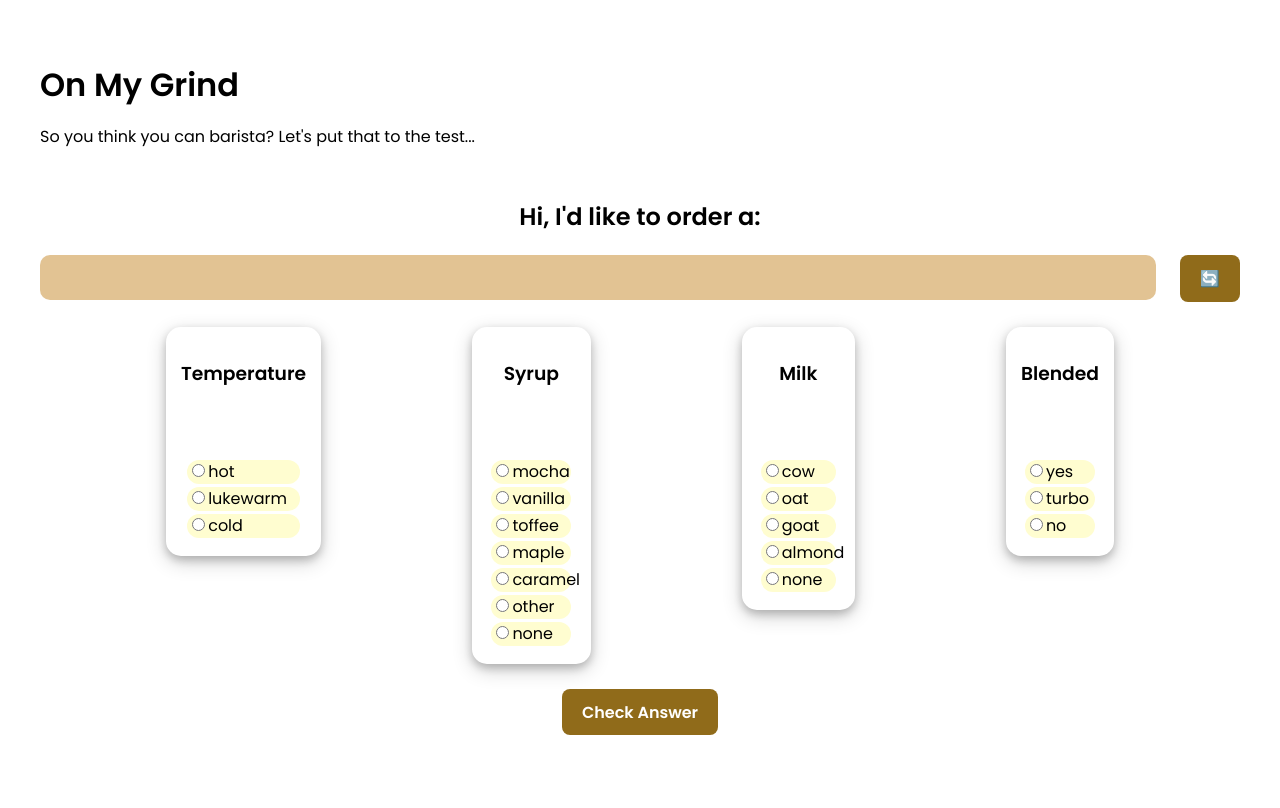
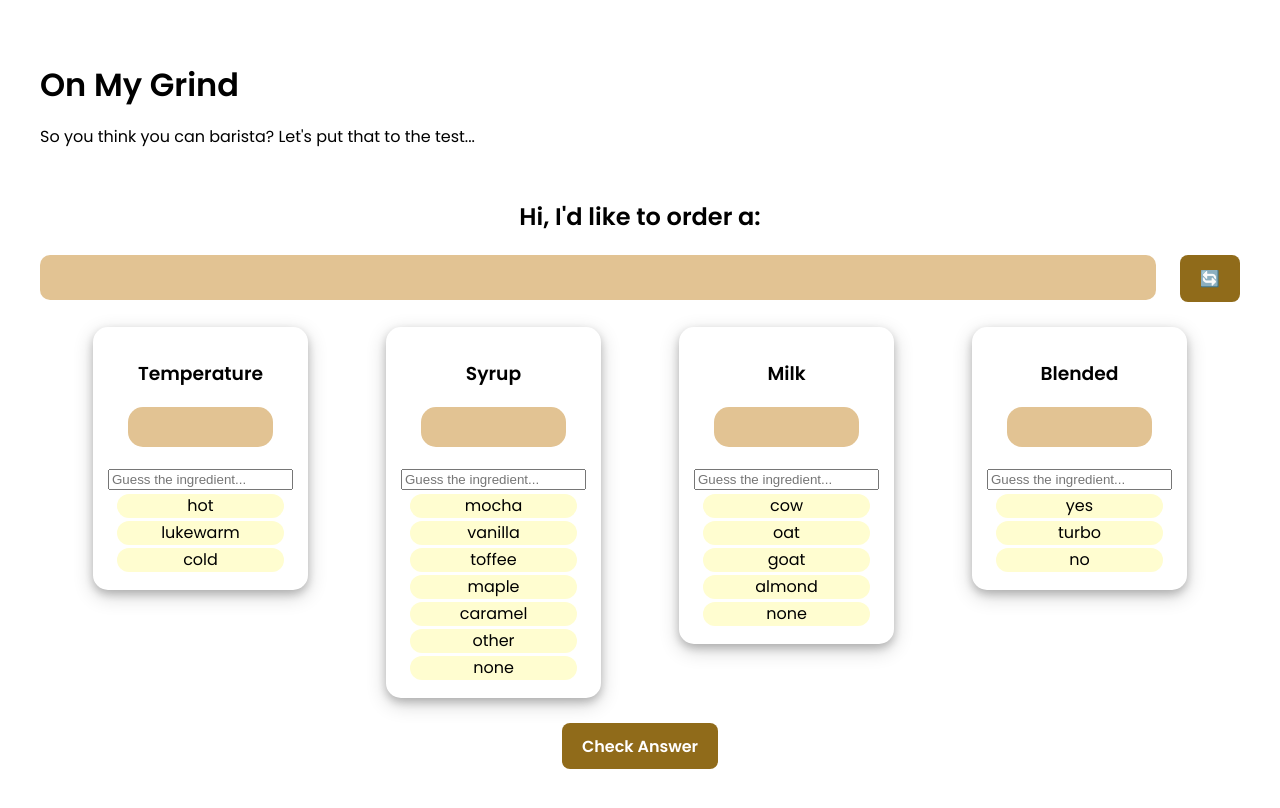
Before and after one commit to gabrielaliera/barista-app, a React (Vite) app: page / in a window 1280 px wide. Built offline with nearby package versions, Linux system fonts and the light colour scheme.

Commit message:
Change to input guess values

```diff
--- a/src/App.css
+++ b/src/App.css
@@ -64,14 +64,15 @@ body{
 .answer-space {
   background-color: rgb(226, 195, 147);
   height: 20px;
-  padding-top: 5px;
-  padding-bottom: 5px;
+  padding-top: 10px;
+  padding-bottom: 10px;
   width: auto;
   margin-bottom: 20px;
   border-radius: 15px;
-  margin-left: auto;
+  margin-left: 20px;
+  margin-right: 20px;
   clear: both;
-  text-align: center;
+
 }
 
 
@@ -80,7 +81,7 @@ li {
   margin-bottom:3px;
   margin-right: 5%;
   margin-left: 5%;
-  text-align: left;
+  text-align: center;
   background-color: #FFFDD0;
   border-radius: 15px;
   list-style: none;
@@ -112,3 +113,6 @@ button.newdrink {
   display: flex;
   justify-content: space-between;
 }
+
+.textbox{
+}
--- a/src/Components/baristaForm.jsx
+++ b/src/Components/baristaForm.jsx
@@ -32,23 +32,38 @@ const BarsitaForm = () =>{
     }
 
     const onCheckAnswer = () => {
+        event.preventDefault();
         if (trueRecipe.temp != inputs['temperature']){
+            if (!ingredients["temperature"].includes(inputs["temperature"])) {
+                alert("For temperature, that isn't even an option!");
+              }
             setCheckedTemperature('wrong');
         } else {
             setCheckedTemperature("correct");
         }
 
         if (trueRecipe.syrup != inputs['syrup']){
+            if (!ingredients['syrup'].includes(inputs['syrup']) ){
+                alert("For syrup, that isn't even an option!")
+              }
             setCheckedSyrup('wrong');
         } else {
             setCheckedSyrup("correct");
         }
+
         if (trueRecipe.milk != inputs['milk']){
+            if (!ingredients['milk'].includes(inputs['milk']) ){
+                alert("For milk, that isn't even an option!")
+            }
             setCheckedMilk('wrong');
         } else {
             setCheckedMilk("correct");
         }
+
         if (trueRecipe.blended != inputs['blended']){
+            if (!ingredients['blended'].includes(inputs['blended']) ){
+                alert("For blended, that isn't even an option!")
+            }
             setCheckedBlended('wrong');
         } else {
             setCheckedBlended("correct");
@@ -105,7 +120,8 @@ const BarsitaForm = () =>{
                         }))}
                         label="temperature"
                         choices={ingredients["temperature"]}
-                        checked={inputs["temperature"]}
+                        currentVal={inputs["temperature"]}
+                        //checked={inputs["temperature"]}
                     />
                 </div>
                 <div className="mini-container">
@@ -120,7 +136,8 @@ const BarsitaForm = () =>{
                         }))}
                         label="syrup"
                         choices={ingredients["syrup"]}
-                        checked={inputs["syrup"]}
+                        currentVal={inputs["syrup"]}
+                        //checked={inputs["syrup"]}
                     />
                 </div>
                 <div className="mini-container">
@@ -135,7 +152,8 @@ const BarsitaForm = () =>{
                         }))}
                         label="milk"
                         choices={ingredients["milk"]}
-                        checked={inputs["milk"]}
+                        currentVal={inputs["milk"]}
+                        //checked={inputs["milk"]}
                     />
                 </div>
                 <div className="mini-container">
@@ -150,7 +168,8 @@ const BarsitaForm = () =>{
                         }))}
                         label="blended"
                         choices={ingredients["blended"]}
-                        checked={inputs["blended"]}
+                        currentVal={inputs["blended"]}
+                        //checked={inputs["blended"]}
                     />
                 </div>
 
--- a/src/Components/recipeChoices.jsx
+++ b/src/Components/recipeChoices.jsx
@@ -1,20 +1,29 @@
 import React, {Component, useEffect, useState} from "react";
 
 
-const RecipeChoices = ({handleChange,label, choices, checked}) =>{
+const RecipeChoices = ({handleChange,label, choices, currentVal}) =>{
     return(
         <div>
             <div className="radio-buttons">
+                <input
+                    type="text"
+                    name={label}
+                    value={currentVal}
+                    placeholder="Guess the ingredient..."
+                    onChange={handleChange}
+                    className = "textbox"
+                />
                 {choices && choices.map((choice) => (
                     <li key={choice}>
-                        <input
+
+                        {/*<input
                           id={choice}
                           value={choice}
                           name={label}
                           type="radio"
                           onChange={handleChange}
                           checked={checked == choice}
-                        />
+                        />*/}
                         {choice}
                     </li>
                 ))}
```
